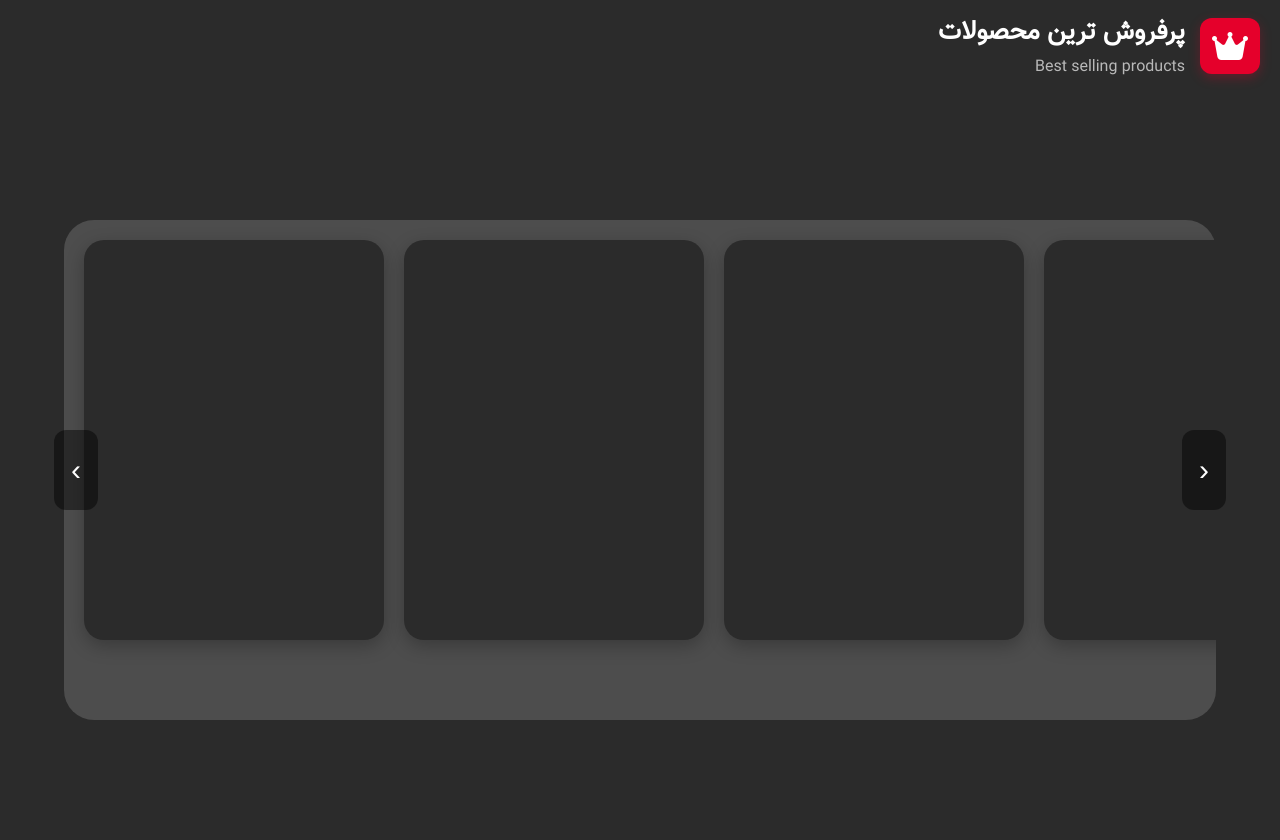
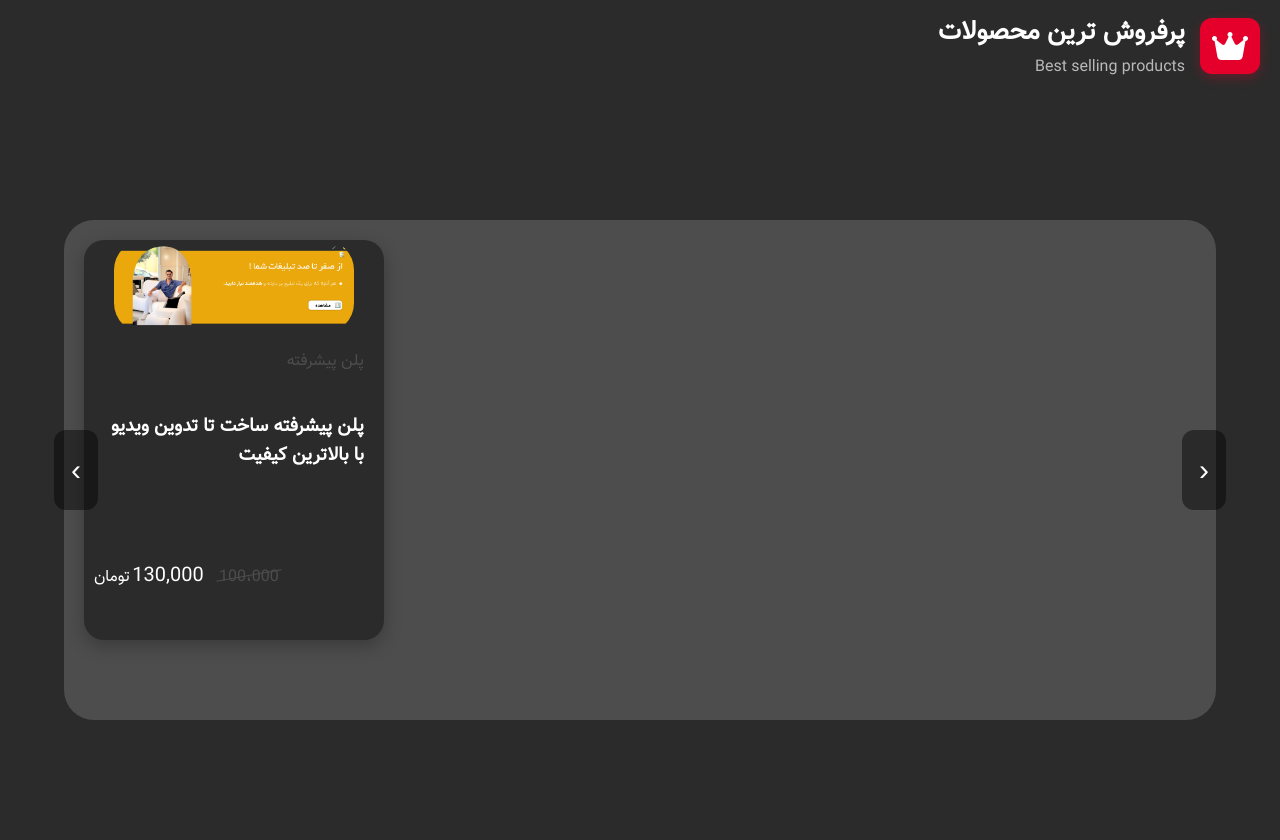
Before and after one commit to adib-rahamani-dev/ArmanWeb-1, a PHP site: page / in a window 1280 px wide. Shown: the part 1383-2223 px from the top of the page. Run offline with PHP 8.4, Linux system fonts and the light colour scheme.

Commit message:
add new option for product card

```diff
--- a/Assets/style/style.css
+++ b/Assets/style/style.css
@@ -530,3 +530,56 @@ body {
   transform: translateY(-50%) scale(1.02);
   outline: none;
 }
+.product-card-box img {
+  display: block;
+  margin: 0 auto;
+  width: 80%;
+  height: auto;
+  border-radius: 30px;
+}
+
+.discribe {
+  color: #4d4d4d;
+  text-align: right;
+  margin-right: 20px;
+  font-family: vazir;
+}
+
+.product-card-box h3 {
+  color: white;
+  text-align: right;
+  direction: rtl;
+  font-family: vazir;
+  padding: 20px;
+}
+.new-price {
+  color: white;
+  direction: rtl;
+  text-align: left;
+  margin-top: 70px;
+  margin-left: 10px;
+  font-size: 16px;
+}
+.new-price span {
+  font-size: 20px;
+  margin-left: -2px;
+}
+.old-price {
+  color: #4d4d4d;
+  direction: ltr;
+  text-align: left;
+  margin-left: 135px;
+  font-size: 16px;
+  position: relative;
+  bottom: 43px;
+}
+.old-price::after {
+  content: "";
+  position: absolute;
+  top: 40%;
+  left: -5%;
+  width: 110%;
+  height: 1px;
+  background-color: #4d4d4d;
+  transform: rotate(-10deg);
+}
--- a/index.html
+++ b/index.html
@@ -132,12 +132,15 @@
     <button class="scroll-btn prev" aria-label="قبلی">‹</button>
 
     <div class="product-background" tabindex="0">
-      <div class="product-card-box"></div>
-      <div class="product-card-box"></div>
-      <div class="product-card-box"></div>
-      <div class="product-card-box"></div>
-      <div class="product-card-box"></div>
-      <div class="product-card-box"></div>
+      <div class="product-card-box">
+        <img src="Assets/IMG/baner2.png" alt="عکس تستی" >
+        <p class="discribe">پلن پیشرفته</p>
+        <h3>پلن پیشرفته ساخت تا تدوین ویدیو با بالاترین کیفیت</h3>
+        <div class="product-price">
+          <p class="new-price"><span>130,000</span> تومان</p>
+          <span class="old-price">100،000</span>
+        </div>
+      </div>
     </div>
     <button class="scroll-btn next" aria-label="بعدی">›</button>
   </div>
```
Also changed, not shown: git.html (deleted, +0 -111 lines), test.html (added, +41 -0 lines).
